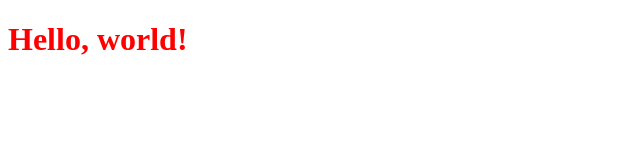
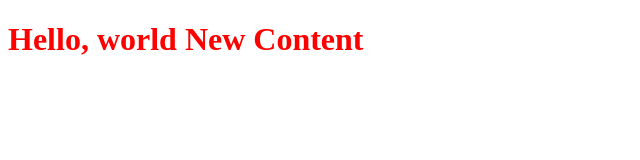
Before and after one commit to fydefirm/mypro, a plain HTML site: page index.html in a window 1280 px wide. Shown: the whole page, without its empty margins (0-640 px from the left). Drawn offline with Linux system fonts and the light colour scheme.

Commit message:
Add files via upload

```diff
--- a/index.html
+++ b/index.html
@@ -7,7 +7,7 @@
     <title>My WebSite</title>
 </head>
 <body>
-    <h1>Hello, world!</h1>
+    <h1>Hello, world New Content</h1>
     <script src="app.js"></script>
 </body>
 </html>
```
